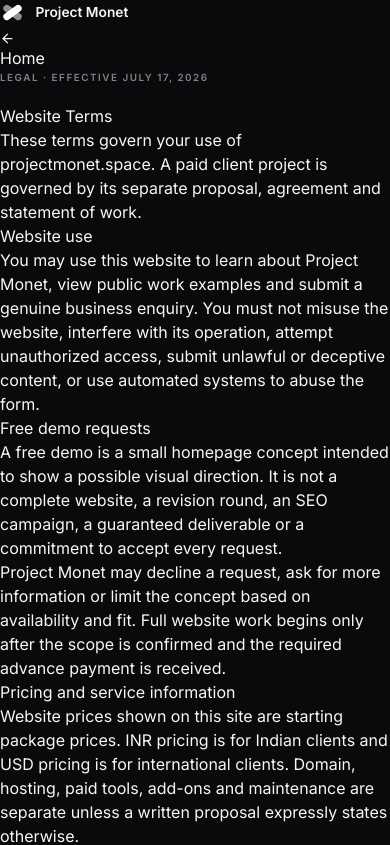
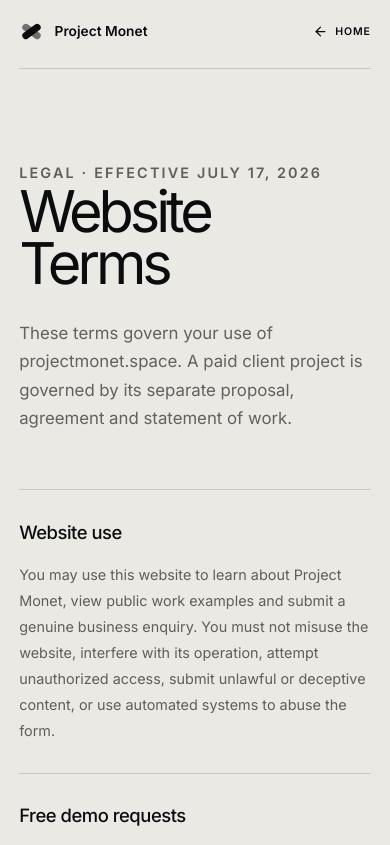
Before and after one commit to Projectmonetspace/ProjectMonetspace, a Next.js app: page /terms in a window 390 px wide. Shown: the top 845 px of the page. Built offline with nearby package versions, Linux system fonts and the light colour scheme.

Commit message:
Style legal pages and links

```diff
--- a/app/globals.css
+++ b/app/globals.css
@@ -135,6 +135,8 @@
 .form-status span { color: #696762; font-size: .68rem; line-height: 1.5; }
 .form-status.error { border-color: rgba(139,31,31,.28); }
 .form-disclaimer { margin: 1.1rem 0 0; color: #7b7974; font-size: .62rem; line-height: 1.55; }
+.form-privacy { margin: .55rem 0 0; color: #85837d; font-size: .58rem; line-height: 1.55; }
+.form-privacy a { color: #4f4e4a; border-bottom: 1px solid #aaa8a1; }
 
 footer { background: #090a0b; padding: 7rem 4vw 2rem; }
 .footer-brand { display: block; padding-bottom: 4rem; border-bottom: 1px solid var(--line); font-size: clamp(3.8rem, 10vw, 10rem); font-weight: 500; line-height: .86; letter-spacing: -.08em; }
@@ -142,6 +144,27 @@
 .footer-contact { display: flex; gap: 2.5rem; padding: 2rem 0 5rem; font-size: .75rem; }
 .footer-contact a { padding-bottom: .2rem; border-bottom: 1px solid #55565a; }
 .footer-meta { display: flex; justify-content: space-between; color: #606165; font-size: .58rem; text-transform: uppercase; letter-spacing: .1em; }
+.footer-links { display: flex; align-items: center; gap: 1.4rem; }
+.footer-links a { transition: color .2s ease; }
+.footer-links a:hover { color: var(--white); }
+
+.legal-page { min-height: 100svh; padding: 1.5rem 3vw 2.5rem; background: var(--pearl); color: #0b0c0d; }
+.legal-nav { display: flex; align-items: center; justify-content: space-between; padding-bottom: 1.5rem; border-bottom: 1px solid rgba(0,0,0,.15); }
+.legal-nav .brand-orbit i { background: #0b0c0d; }
+.legal-back { display: inline-flex; align-items: center; gap: .45rem; font-size: .66rem; font-weight: 600; letter-spacing: .08em; text-transform: uppercase; }
+.legal-content { width: min(780px, 100%); margin: 0 auto; padding: 7rem 0 8rem; }
+.legal-content header { margin-bottom: 5rem; }
+.legal-content header h1 { margin: 0; font-size: clamp(3.6rem, 9vw, 7rem); font-weight: 400; line-height: .9; letter-spacing: -.07em; }
+.legal-content header > p:last-child { max-width: 620px; margin: 1.8rem 0 0; color: #62615d; font-size: 1.05rem; line-height: 1.7; }
+.legal-content section { padding: 2.2rem 0; border-top: 1px solid rgba(0,0,0,.14); }
+.legal-content h2 { margin: 0 0 1rem; font-size: 1.15rem; font-weight: 500; letter-spacing: -.025em; }
+.legal-content p, .legal-content li { color: #5f5e59; font-size: .9rem; line-height: 1.8; }
+.legal-content p { margin: .7rem 0 0; }
+.legal-content ul { margin: .8rem 0 0; padding-left: 1.2rem; }
+.legal-content a { color: #0b0c0d; border-bottom: 1px solid #8e8c86; }
+.legal-footer { display: flex; justify-content: space-between; align-items: center; padding: 1.5rem 0 0; border-top: 1px solid rgba(0,0,0,.15); color: #686762; font-size: .58rem; letter-spacing: .1em; text-transform: uppercase; }
+.legal-footer div { display: flex; gap: 1.4rem; }
+.legal-footer a { color: #343431; }
 
 .not-found-page { min-height: 100svh; display: flex; flex-direction: column; justify-content: space-between; padding: 1.5rem 3vw 3rem; background: radial-gradient(circle at 72% 24%, #202226 0, #0f1012 34%, #090a0b 68%); }
 .not-found-brand { display: inline-flex; align-items: center; gap: .65rem; width: fit-content; font-size: .86rem; font-weight: 600; }
@@ -202,6 +225,12 @@
   .field-pair { grid-template-columns: 1fr; gap: 0; }
   footer { padding: 5rem 1.2rem 1.5rem; }
   .footer-contact, .footer-meta { flex-direction: column; gap: 1rem; }
+  .footer-links { flex-wrap: wrap; gap: .8rem 1.2rem; }
+  .legal-page { padding: 1.2rem 1.2rem 2rem; }
+  .legal-content { padding: 5rem 0 6rem; }
+  .legal-content header { margin-bottom: 3.5rem; }
+  .legal-content section { padding: 1.8rem 0; }
+  .legal-footer { align-items: flex-start; flex-direction: column; gap: 1rem; }
   .footer-contact { padding-bottom: 4rem; }
   .not-found-page { padding: 1.2rem 1.2rem 2rem; }
   .not-found-content { padding: 5rem 0; }
```
